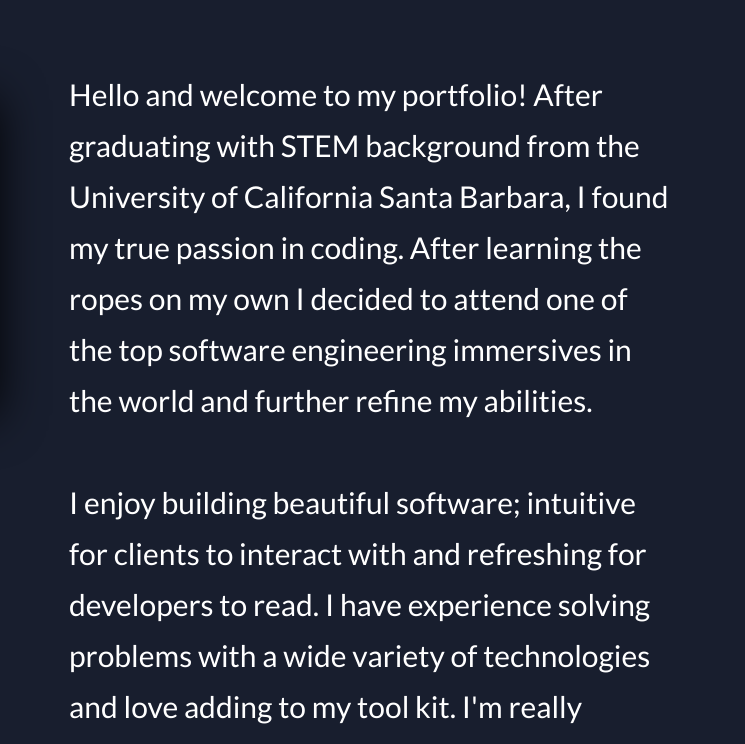
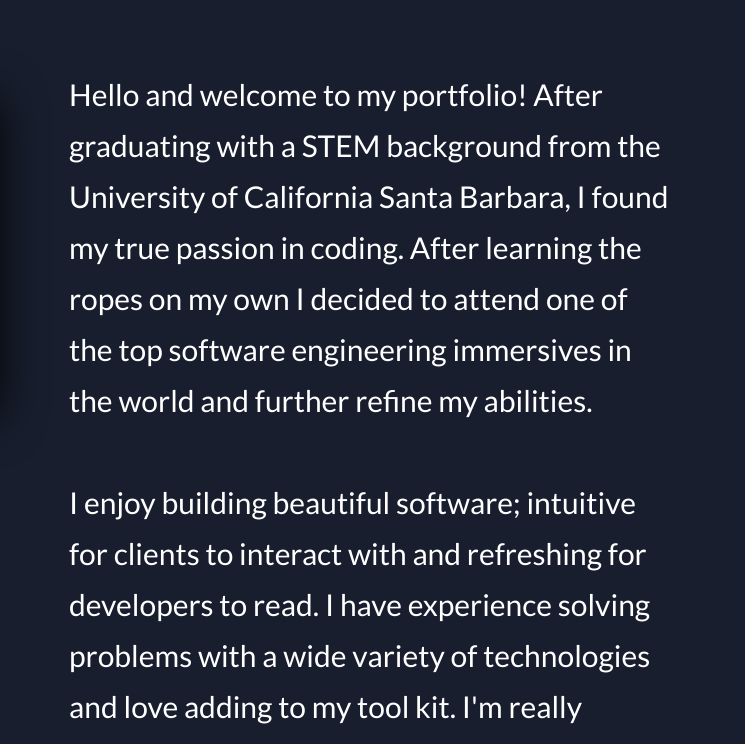
Before and after one commit to jaredar1232/portfolio-gatsby, a Gatsby site: page / in a window 1280 px wide. Shown: the part 1115-1859 px from the top of the page, 535-1280 px from the left. Built offline with nearby package versions, Linux system fonts and the light colour scheme; Gatsby itself is replaced by a stand-in of ours.

Commit message:
fix a typo in about me

```diff
--- a/src/components/AboutMe.jsx
+++ b/src/components/AboutMe.jsx
@@ -131,11 +131,12 @@
               <div className="col-1-of-2 writing">
                 <h3 className="heading-tertiary"></h3>
                 <p className="paragraph">
-                  Hello and welcome to my portfolio! After graduating with STEM
-                  background from the University of California Santa Barbara, I
-                  found my true passion in coding. After learning the ropes on
-                  my own I decided to attend one of the top software engineering
-                  immersives in the world and further refine my abilities.
+                  Hello and welcome to my portfolio! After graduating with a
+                  STEM background from the University of California Santa
+                  Barbara, I found my true passion in coding. After learning the
+                  ropes on my own I decided to attend one of the top software
+                  engineering immersives in the world and further refine my
+                  abilities.
                   <br />
                   <br />I enjoy building beautiful software; intuitive for
                   clients to interact with and refreshing for developers to
```
